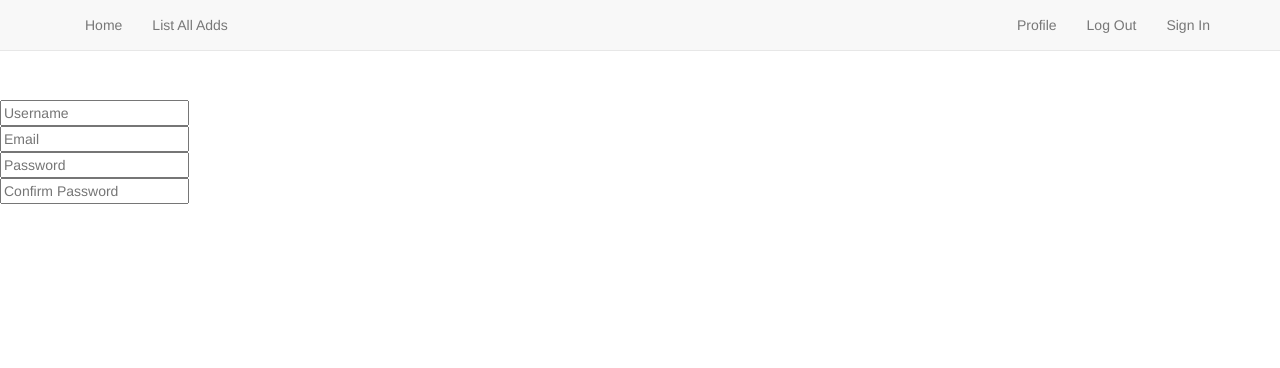
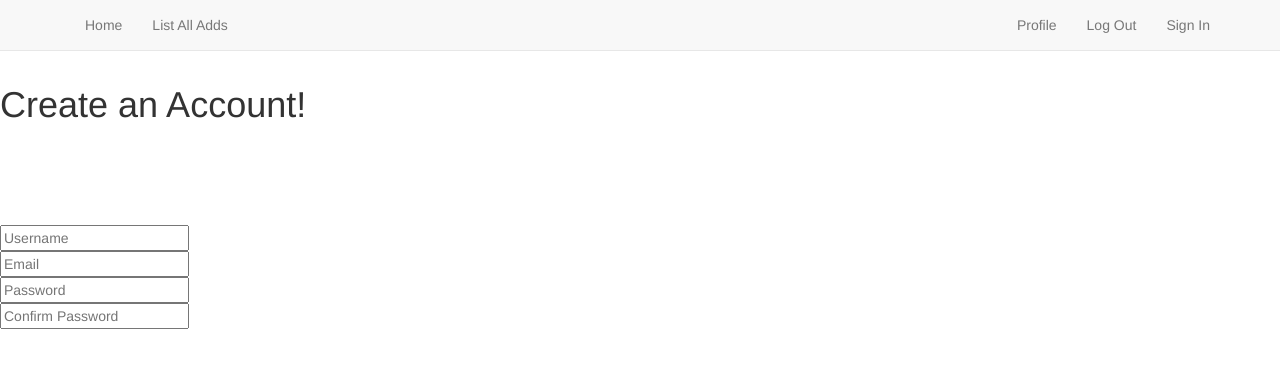
Before and after one commit to adlisterproject/sketchy-b, a PHP site: page /users.create.php in a window 1280 px wide. Shown: the top 368 px of the page. Run offline with PHP 8.4, Linux system fonts and the light colour scheme.

Commit message:
added padding to body so you can see the content from navbar. deleted <br> on index and user show.

```diff
--- a/public/css/main.css
+++ b/public/css/main.css
@@ -1,3 +1,7 @@
+/*keeps body from being hidden*/
+body {
+    padding-top: 65px;
+}
 /*NAVBAR*/
 .navbar{
 	margin-bottom:300px;
--- a/public/index.php
+++ b/public/index.php
@@ -8,10 +8,6 @@
 
 <body>
 	<!-- placeholders until we style with css -->
-	<br>
-	<br>
-	<br>
-	<br>
 	<h1>Welcome to Sketchy-B!</h1>
 	<div id = "user_create">
 		<a href="users.create.php">Create a Profile!</a>
--- a/public/users.create.php
+++ b/public/users.create.php
@@ -4,9 +4,10 @@
 <!DOCTYPE html>
 <html>
 <?php require_once('../views/header.php') ?>
+<?php require_once('../views/navbar.php') ?>
+<body>
 
-<body>
-<?php require_once('../views/navbar.php') ?>
+	<h1>Create an Account!</h1>
 
 	<div class= "form_users">
 		<form>
--- a/public/users.show.php
+++ b/public/users.show.php
@@ -28,9 +28,7 @@ extract(pageController());
 <?php require_once('../views/navbar.php') ?>
 
 <body>
-	<br>
-	<br>
-	<br>
+
 	<h1>Hello <?=$username?></h1>
 	<h4><a href = "ads.create.php">Create Ad</a></h4>
 
```
Lines whose indentation alone changed are shown as unchanged.
